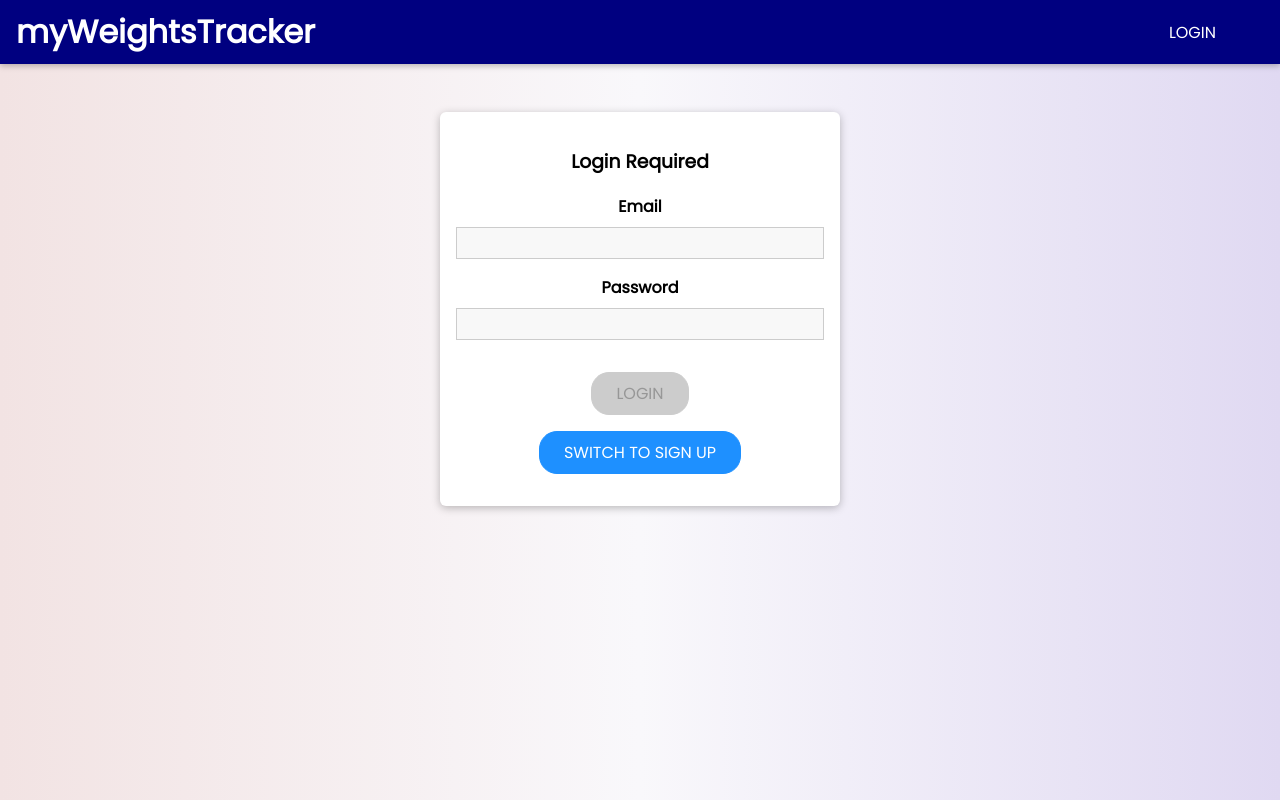
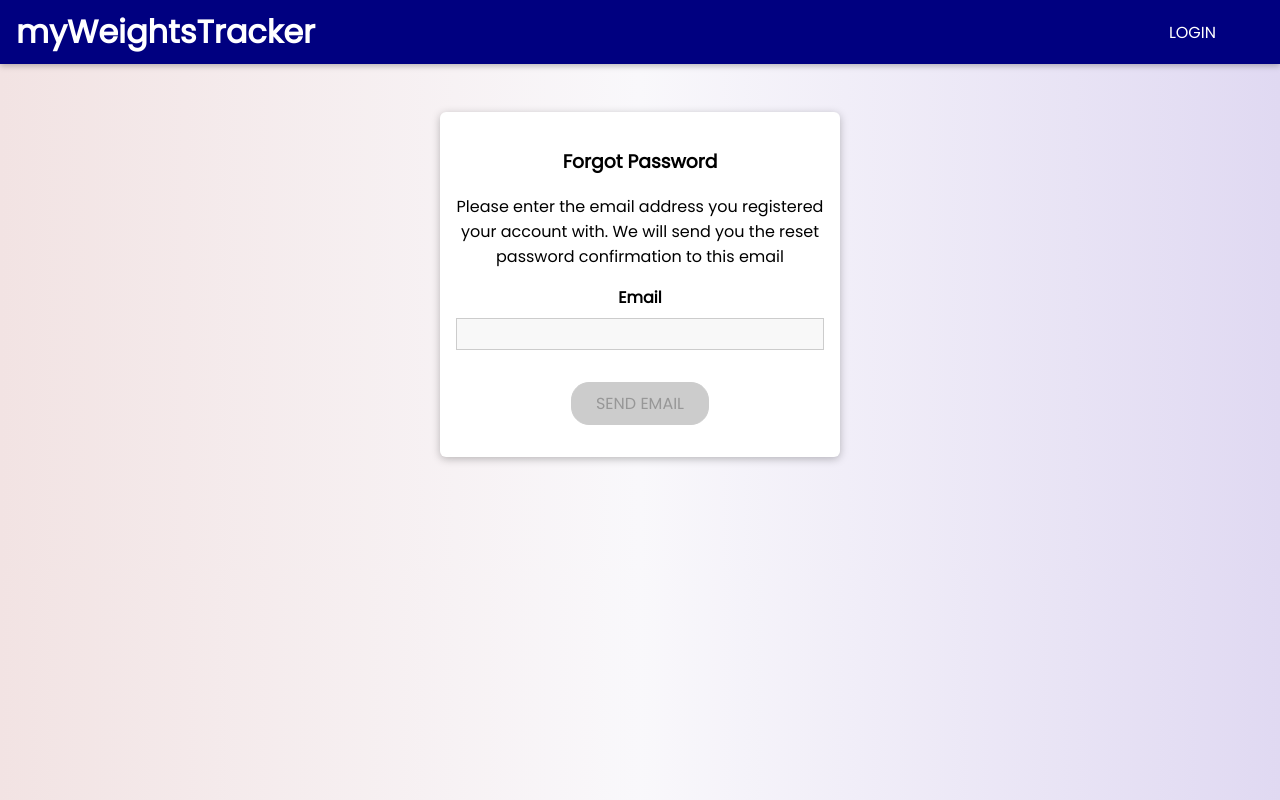
Before and after one commit to AidanMcMoneagle/fitness-app-frontend, a React (Create React App) app: page /forgotpassword in a window 1280 px wide. Before the commit this address led to /login. Built offline with nearby package versions, Linux system fonts and the light colour scheme.

Commit message:
added forgot password page

```diff
--- a/src/App.js
+++ b/src/App.js
@@ -11,6 +11,7 @@ import MyWorkouts from "./workouts/pages/MyWorkouts";
 import MyProgress from "./workouts/pages/MyProgress";
 import AuthContext from "./shared/context/auth-context";
 import Auth from "./users/pages/Auth";
+import ForgotPassword from "./users/pages/ForgotPassword";
 import useAuth from "./shared/hooks/useAuth";
 import MainNavigation from "./shared/components/navigation/MainNavigation";
 import LoadingSpinner from "./shared/components/UIElements/LoadingSpinner";
@@ -33,6 +34,9 @@ function App() {
         </Route>
         <Route exact path="/login">
           <Auth />
+        </Route>
+        <Route exact path="/forgotpassword">
+          <ForgotPassword />
         </Route>
         <Redirect to="/login" />
       </Switch>
--- a/src/shared/components/FormElements/Input.js
+++ b/src/shared/components/FormElements/Input.js
@@ -1,4 +1,5 @@
 import React, { useReducer, useEffect } from "react";
+import { Link } from "react-router-dom";
 import { validate } from "../../utils/validators";
 
 // manage the state of each input here inlcuding validity. Then when we have a re-render we pass this up to the parent component to manage overall validity there. We manage the overall validity of the form in parent component.
@@ -49,7 +50,9 @@ const Input = (props) => {
   const { value, isValid } = inputState;
 
   useEffect(() => {
-    onInput(id, value, isValid);
+    if (onInput) {
+      onInput(id, value, isValid);
+    }
   }, [id, value, isValid, onInput]);
 
   return (
@@ -59,6 +62,7 @@ const Input = (props) => {
       }`}
     >
       <label htmlFor={props.id}>{props.labelText}</label>
+
       <input
         type={props.type}
         id={props.id}
@@ -66,6 +70,7 @@ const Input = (props) => {
         onBlur={touchHandler} //onBlur event occurs when user loses focus on element.
         value={inputState.value}
       />
+
       {!inputState.isValid && inputState.isTouched && <p>{props.errorText}</p>}
     </div>
   );
--- a/src/users/pages/Auth.js
+++ b/src/users/pages/Auth.js
@@ -1,6 +1,6 @@
 import React, { useState, useReducer, useCallback, useContext } from "react";
 
-import { useHistory } from "react-router-dom";
+import { useHistory, Link } from "react-router-dom";
 
 import useHttpClientCustomHook from "../../shared/hooks/useHttpClientCustomHook";
 import AuthContext from "../../shared/context/auth-context";
@@ -193,6 +193,13 @@ const Auth = () => {
             validators={[VALIDATOR_MINLENGTH(8)]}
           />
           <div>
+            {isLoginMode && (
+              <Link exact to={"/forgotpassword"}>
+                Forgot Password?
+              </Link>
+            )}
+          </div>
+          <div>
             <button disabled={!formState.formIsValid}>
               {isLoginMode ? "LOGIN" : "SIGN UP"}
             </button>
--- /dev/null
+++ b/src/users/pages/ForgotPassword.js
@@ -0,0 +1,81 @@
+import React, { useState, useCallback, useContext } from "react";
+
+import { useHistory } from "react-router-dom";
+
+import useHttpClientCustomHook from "../../shared/hooks/useHttpClientCustomHook";
+import AuthContext from "../../shared/context/auth-context";
+import LoadingSpinner from "../../shared/components/UIElements/LoadingSpinner";
+import ErrorModal from "../../shared/components/UIElements/ErrorModal";
+import Card from "../../shared/components/UIElements/Card";
+import Input from "../../shared/components/FormElements/Input";
+import { VALIDATOR_EMAIL } from "../../shared/utils/validators";
+
+import "./Auth.css";
+
+const ForgotPassword = () => {
+  const [email, setEmail] = useState(undefined);
+  const [isEmailValid, setIsEmailValid] = useState(false);
+  const [isEmailSent, setIsEmailSent] = useState(false);
+  const { error, isLoading, sendRequest, clearError } =
+    useHttpClientCustomHook();
+
+  const auth = useContext(AuthContext);
+
+  const history = useHistory();
+
+  const inputChangeHandler = useCallback((id, value, isValid) => {
+    setEmail(value);
+    setIsEmailValid(isValid);
+  }, []);
+
+  const onSubmitHandler = async (e) => {
+    e.preventDefault();
+    try {
+      console.log(email);
+      await sendRequest(
+        `${process.env.REACT_APP_BACKEND_URL}/users/forgotpassword`,
+        "POST",
+        JSON.stringify({
+          email: email,
+        }),
+        { "Content-Type": "application/json" }
+      );
+      setIsEmailSent(true);
+    } catch (err) {
+      console.log("error");
+    }
+  };
+  return (
+    <React.Fragment>
+      {isLoading && <LoadingSpinner />}
+      {error && <ErrorModal error={error} clearError={clearError} />}
+      <Card className="authentication">
+        <h3>Forgot Password</h3>
+        {!isEmailSent && (
+          <React.Fragment>
+            <p>
+              Please enter the email address you registered your account with.
+              We will send you the reset password confirmation to this email
+            </p>
+            <form onSubmit={onSubmitHandler}>
+              <Input
+                id="forgotpassword"
+                type="email"
+                labelText="Email"
+                onInput={inputChangeHandler}
+                errorText="please enter a valid email"
+                validators={[VALIDATOR_EMAIL()]}
+              />
+              <div>
+                <button disabled={!isEmailValid}>SEND EMAIL</button>
+              </div>
+            </form>
+          </React.Fragment>
+        )}
+        {isEmailSent && <p>A password reset link has been sent your email.</p>}
+      </Card>
+    </React.Fragment>
+  );
+};
+
+export default ForgotPassword;
```
